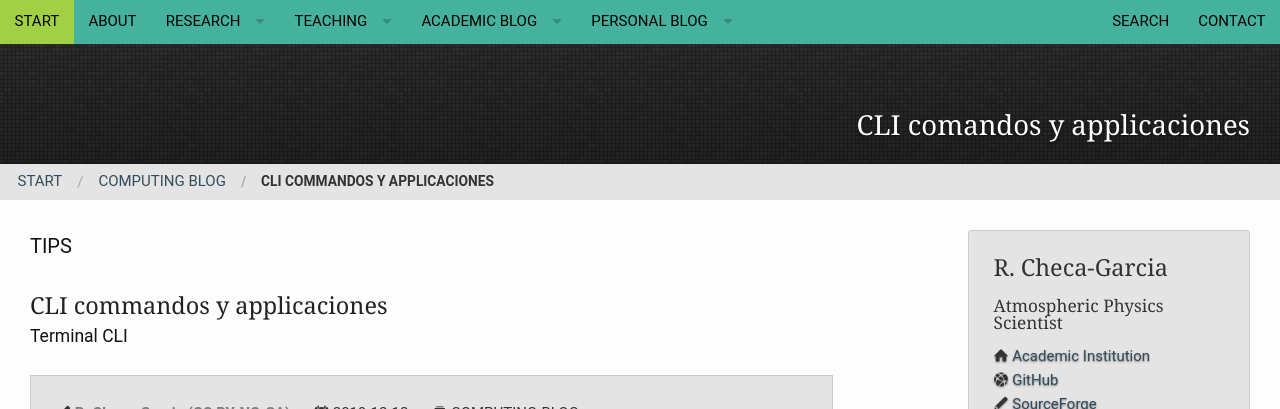
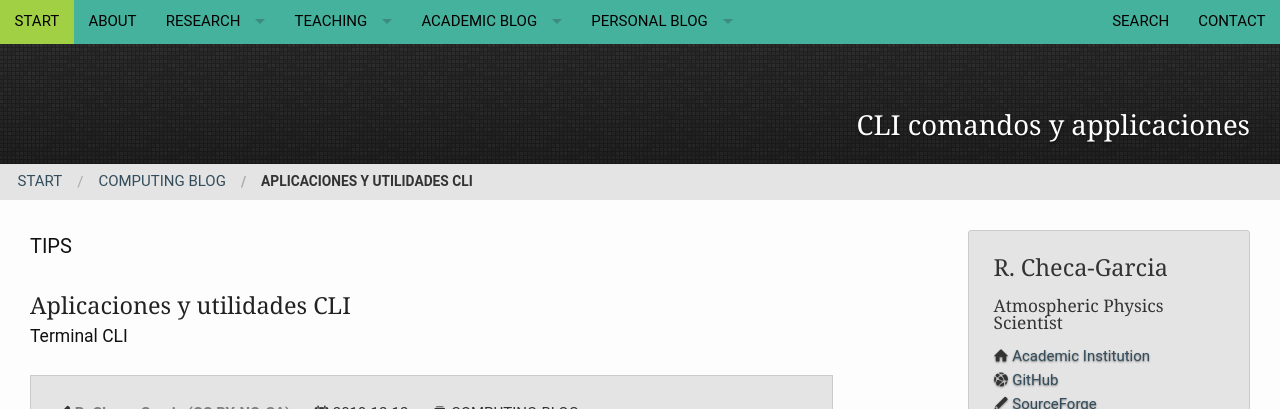
Before and after one commit to RCHG/rchg.github.io, a Jekyll site: the page built from _posts/2019-12-12-CLI-apps-es.md, in a window 1280 px wide. Shown: the top 409 px of the page. Built offline with Jekyll 4.4.1, drawn with Linux system fonts in a browser that asks for light colours; nearby versions of some CDN libraries; comment, search, counter and statistics services are not loaded.

Commit message:
Update 2019-12-12-CLI-apps-es.md

```diff
--- a/_posts/2019-12-12-CLI-apps-es.md
+++ b/_posts/2019-12-12-CLI-apps-es.md
@@ -2,7 +2,7 @@
 layout: page
 sidebar: right
 subheadline: Tips
-title:  "CLI commandos y applicaciones"
+title:  "Aplicaciones y utilidades CLI"
 teaser: "Terminal CLI"
 breadcrumb: true
 tags:
```
